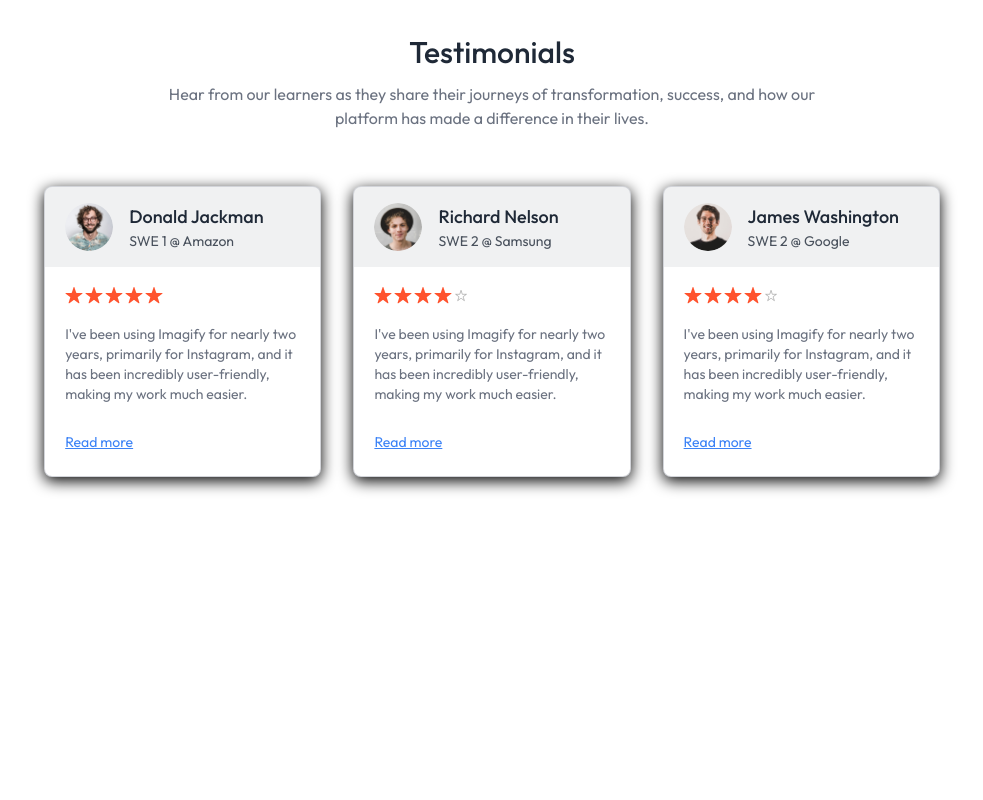
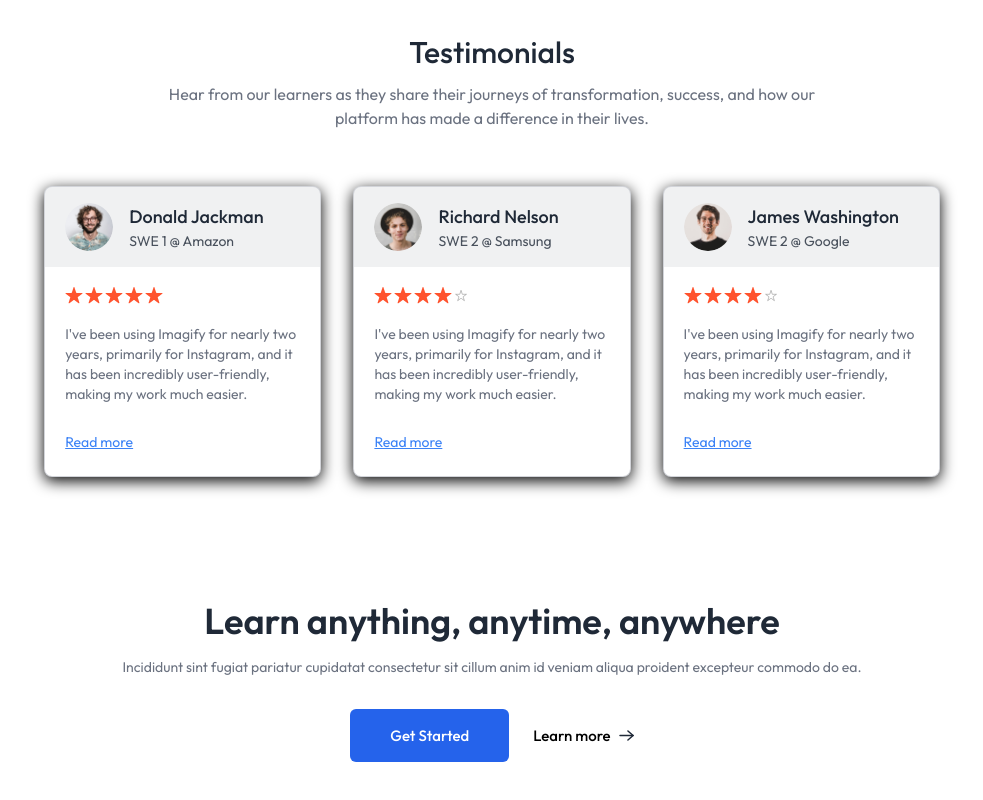
Before and after one commit to Ramadan-Elgamal/lms-app, a React (Vite) app in the folder client/: page / in a window 1280 px wide. Shown: the part 1745-2545 px from the top of the page, without its empty margins (148-1131 px from the left). Before the commit the page ends 2278 px from the top, so only its background shows below. Built offline with nearby package versions, Linux system fonts and the light colour scheme; no server answers.

Commit message:
completed the call to action section

```diff
--- a/client/src/components/student/CallToAction.jsx
+++ b/client/src/components/student/CallToAction.jsx
@@ -1,8 +1,15 @@
 import React from 'react'
-
+import {assets} from '../../assets/assets'
 const CallToAction = () => {
   return (
-    <div>CallToAction</div>
+    <div className='flex flex-col items-center gap-4 pt-10 pb-24 px-8 md:px-0'>
+      <h1 className='text-xl md:text-4xl text-gray-800 font-semibold'>Learn anything, anytime, anywhere</h1>
+      <p className='text-gray-500 sm:text-sm'>Incididunt sint fugiat pariatur cupidatat consectetur sit cillum anim id veniam aliqua proident excepteur commodo do ea.</p>
+      <div className='flex items-center font-medium gap-6 mt-4'>
+        <button className='px-10 py-4 rounded-md text-white bg-blue-600'>Get Started</button>
+        <button className='flex items-center gap-2'>Learn more <img src={assets.arrow_icon} alt='arrow_icon'/></button>
+      </div>
+    </div>
   )
 }
 
--- a/client/src/pages/student/Home.jsx
+++ b/client/src/pages/student/Home.jsx
@@ -3,6 +3,7 @@
 import Companies from '../../components/student/Companies'
 import CoursesSection from '../../components/student/CoursesSection'
 import TestimonialsSection from '../../components/student/TestimonialsSection'
+import CallToAction from '../../components/student/CallToAction'
 
 const Home = () => {
   return (
@@ -11,6 +12,7 @@
       <Companies />
       <CoursesSection />
       <TestimonialsSection />
+      <CallToAction />
     </div>
   )
 }
```
